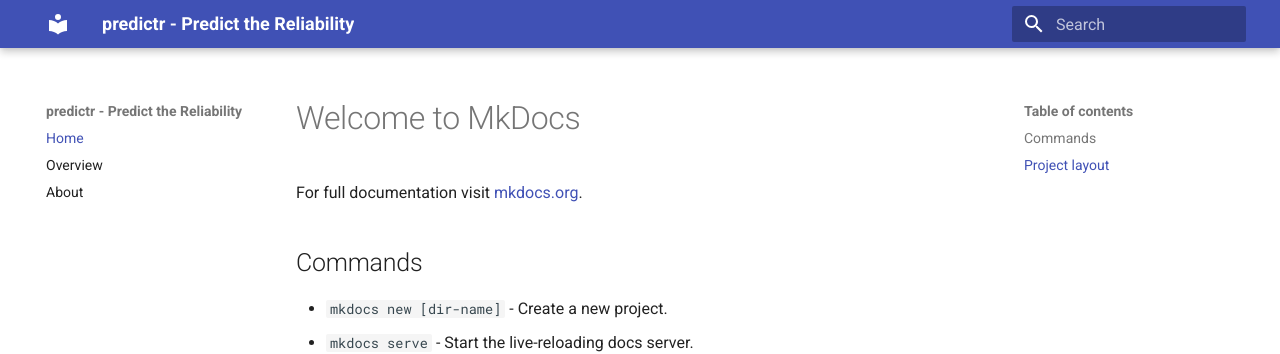
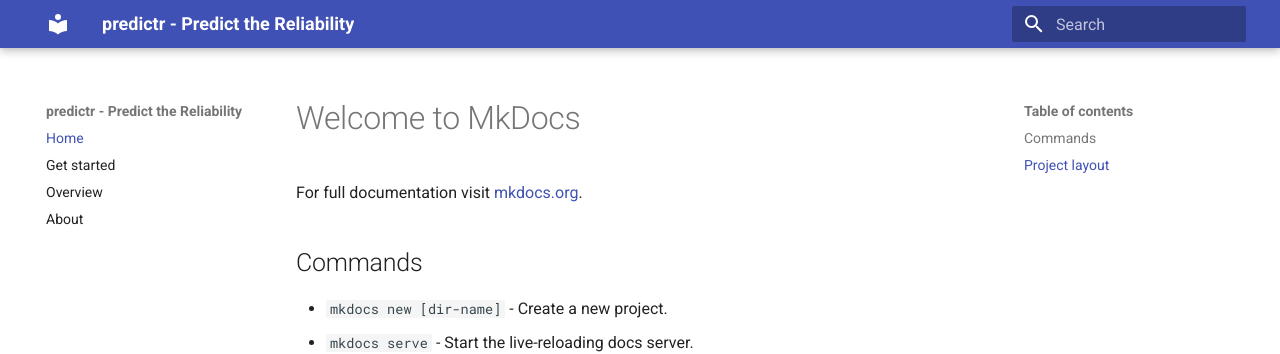
Before and after one commit to tvtoglu/predictr, an MkDocs documentation site: the page built from docs/index.md, in a window 1280 px wide. Shown: the top 354 px of the page. Built offline with MkDocs 1.6.1 and Material for MkDocs 9.7.7, drawn with Linux system fonts in a browser that asks for light colours.

Commit message:
Update mkdocs.yml

```diff
--- a/mkdocs.yml
+++ b/mkdocs.yml
@@ -3,5 +3,6 @@
   name: material
 nav:
     - Home: index.md
+    - Get started: get_started.md
     - Overview: overview.md
     - About: about.md
```
